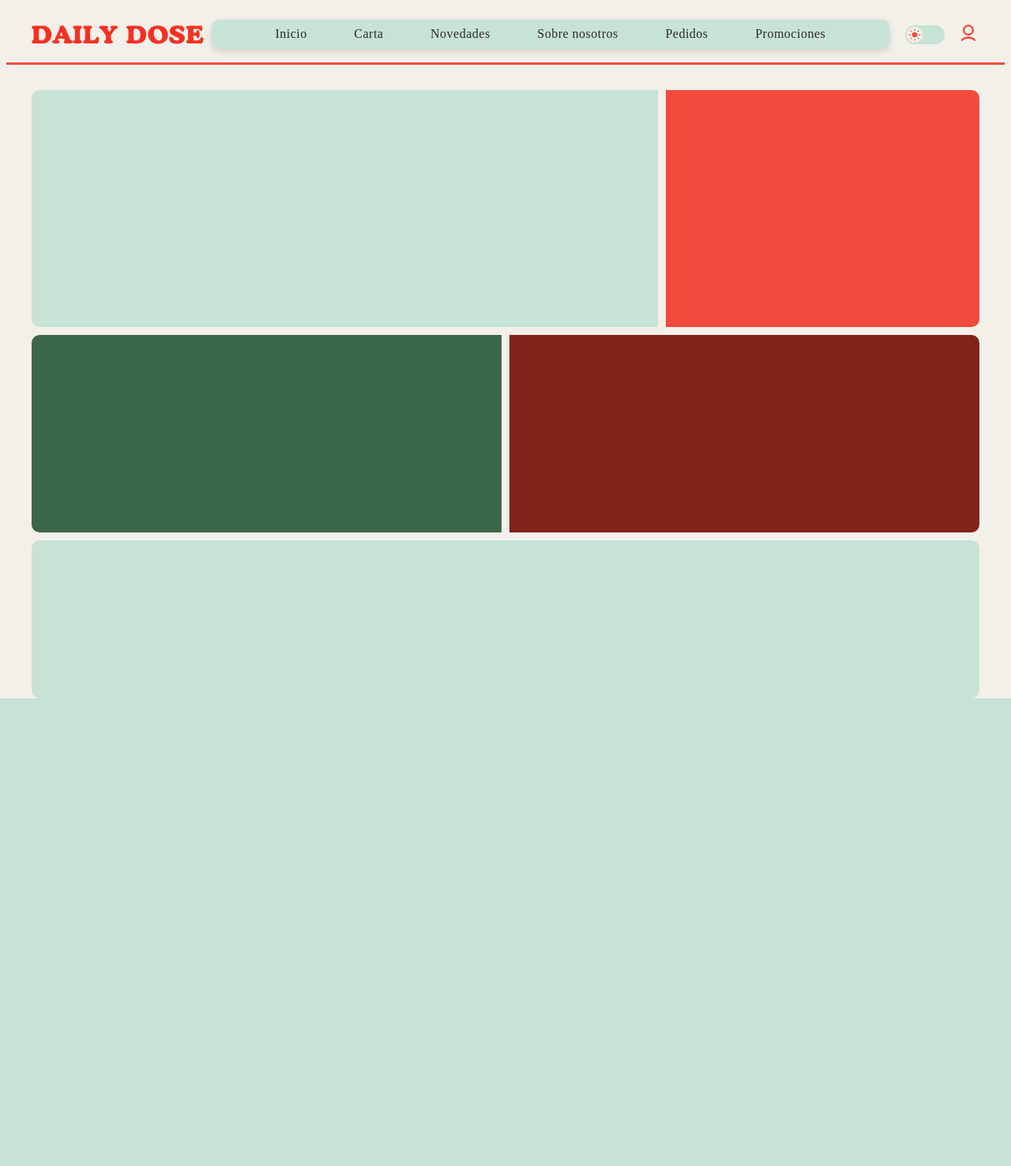
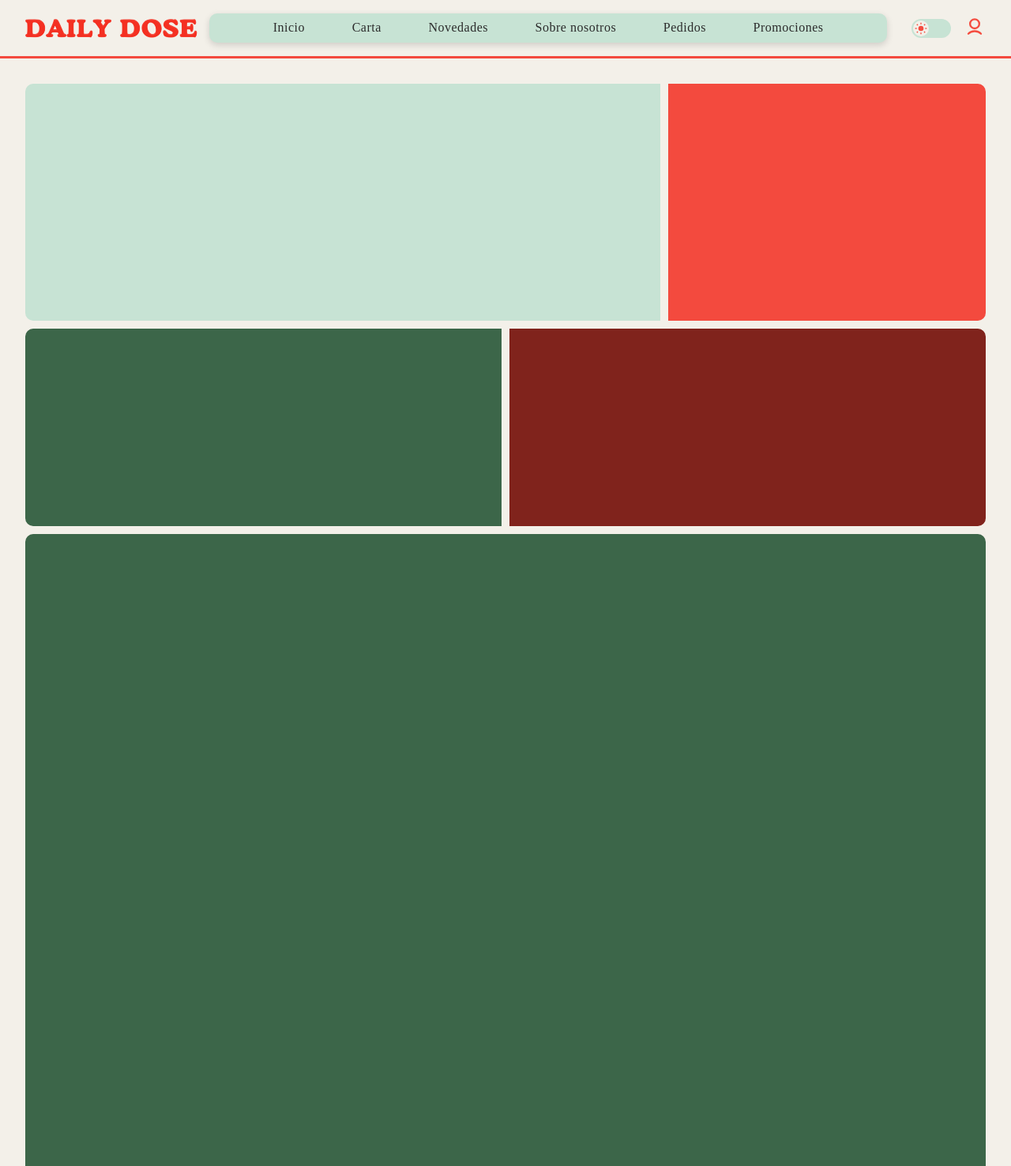
Before and after one commit to Aiizu-27/Digitalizacion_Web, a PHP site: page / in a window 1280 px wide. Shown: the whole page at 79% size. Before the commit the page ends 884 px from the top, so only its background shows below. Run offline with PHP 8.4, Linux system fonts and the light colour scheme.

Commit message:
ContenedoresBienHechos

```diff
--- a/FrontEnd/css/style.css
+++ b/FrontEnd/css/style.css
@@ -32,9 +32,13 @@
     font-style: normal;
 }
 
-body {
-  height: 100vh;
-  background: var(--fondo);
+html, body {
+    margin: 0;
+    padding: 0;
+    height: 100vh; /* altura de la ventana */
+    background: var(--fondo);
+    display: flex; flex-direction: column;
+    box-sizing: border-box;
 }
 
 /* ============================= */
@@ -213,6 +217,7 @@
 /*PAGINA INICIAL*/
 /* Contenedor fila 1: 2/3 y 1/3 */
 /* Fila 1: 2/3 y 1/3 */
+
 .fila1 {
   display: grid;
   grid-template-columns: 2fr 1fr;
@@ -240,14 +245,21 @@
 
 /* Fila 3: ancho completo */
 .fila3 {
-  display: grid;
-  grid-template-columns: 1fr;
-  width: 95%;
-  height: 200px;   /* ajustable */
-  margin: 10px auto 0 auto;
+    display: grid;
+    grid-template-columns: 1fr;
+    width: 95%;
+    height: 100vh;   /* ajustable */
+    margin: 10px auto 0 auto;
+    flex: 1 0 auto; /* ocupa todo el espacio restante */
+    width: 95%;
+    margin: 10px auto 0 auto; /* centrado horizontal */
 }
 
-.div5 { background-color: var(--verde-pastel); border-radius: 10px; }
+.div5 {
+    background-color: var(--verde-pastel-oscuro);
+    height: 100%;
+    border-radius: 10px 10px 0 0; /* solo arriba redondeado */
+}
 
 
 /* ============================= */
--- a/FrontEnd/index.html
+++ b/FrontEnd/index.html
@@ -66,6 +66,11 @@
   </div>
 </header>
 
+<div class="contenido-fijo">
+
+</div>
+
+<div class="contenido-principal">
 <div class="fila1">
   <div class="div1"></div>
   <div class="div2"></div>
@@ -79,7 +84,7 @@
 <div class="fila3">
   <div class="div5"></div>
 </div>
-
+</div>
 <!-- JS -->
 <script src="js/script.js"></script>
 </body>
```
Also changed, not shown: FrontEnd/js/script.js (line endings or trailing spaces).
